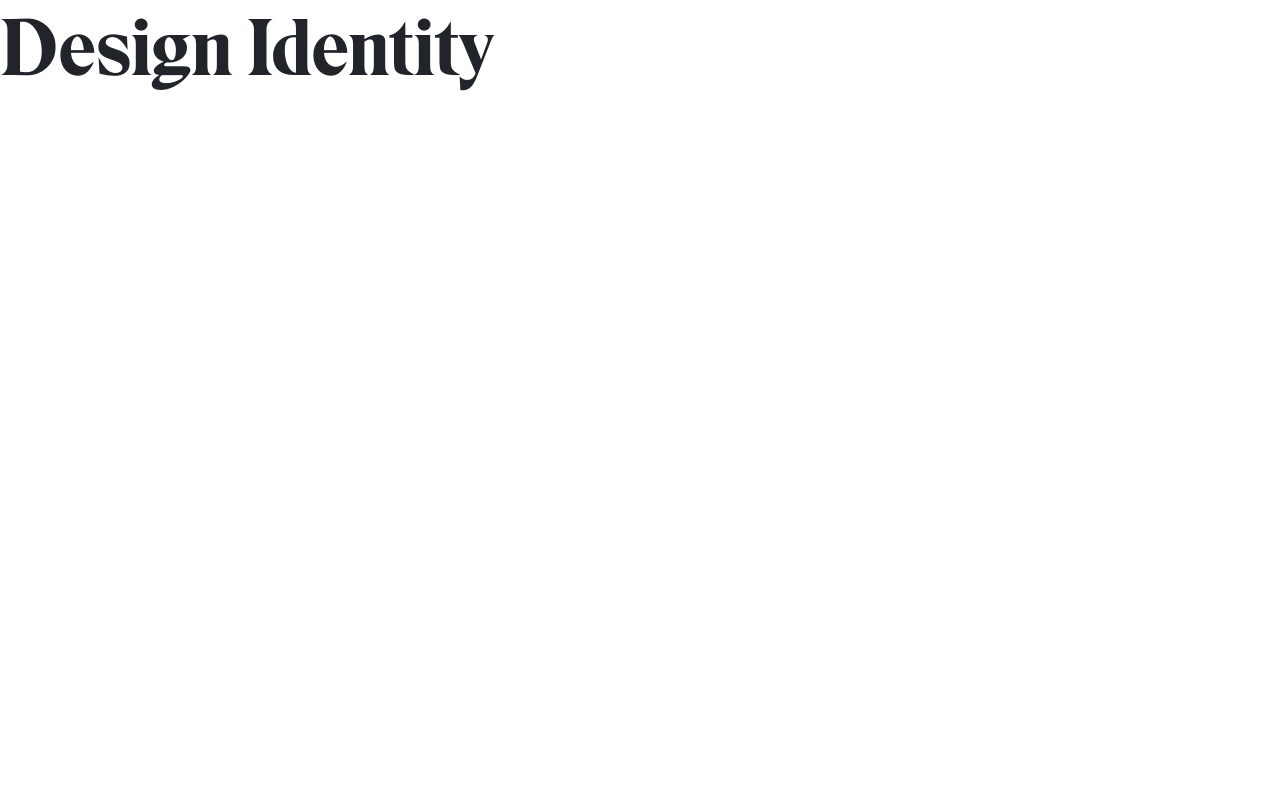
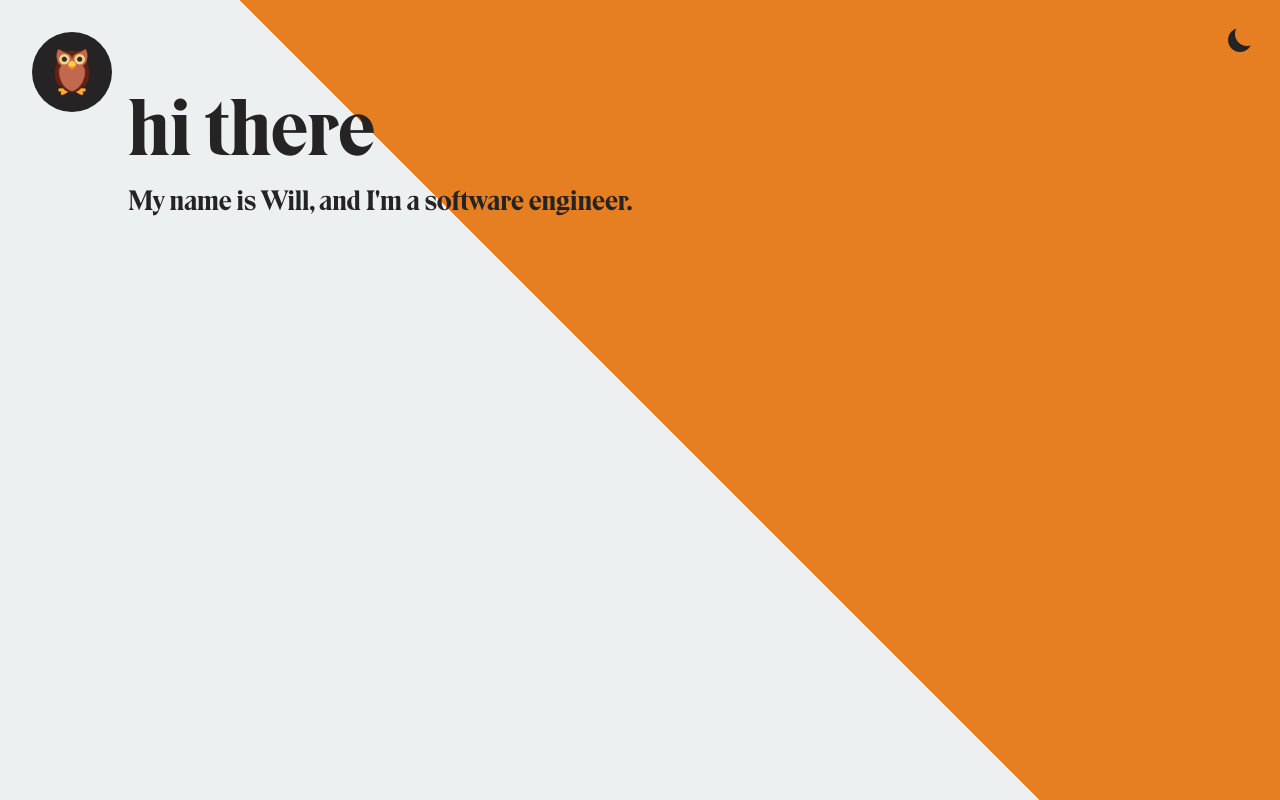
Before and after one commit to wcarhart/willcarh.art, a website: page templates/home.html in a window 1280 px wide. Drawn offline with nearby package versions, Linux system fonts and the light colour scheme.

Commit message:
Working on homepage

```diff
--- a/style.css
+++ b/style.css
@@ -1,14 +1,122 @@
+/*uncomment this line for debugging*/
+/** {
+	outline: solid 0.25rem;
+}*/
+
+:root {
+	--background: #ecf0f1;
+	--detail: #bdc3c7;
+	--color: #e67e22;
+	--text: #252323;
+	--toggle: url(ico/dark-mode-toggle-light.png);
+}
+
+:root.dark-mode {
+	--background: #252323;
+	--detail: #34495e;
+	--color: #442c73;
+	--text: #ecf0f1;
+	--toggle: url(ico/dark-mode-toggle-dark.png);
+}
+
 @font-face {
-	font-family: 'EskellDisplayMedium';
+	font-family: 'EksellDisplayLarge';
 	font-style: normal;
 	font-weight: normal;
-	src: url(font/eksell_display_medium.otf) format("opentype");
+	src: url(font/eksell_display_large.otf) format('opentype');
+}
+@font-face {
+	font-family: 'EksellDisplayMedium';
+	font-style: normal;
+	font-weight: normal;
+	src: url(font/eksell_display_medium.otf) format('opentype');
+}
+@font-face {
+	font-family: 'EksellDisplaySmall';
+	font-style: normal;
+	font-weight: normal;
+	src: url(font/eksell_display_small.otf) format('opentype');
+}
+@font-face {
+	font-family: 'EksellDisplayStencil';
+	font-style: normal;
+	font-weight: normal;
+	src: url(font/eksell_display_stencil.otf) format('opentype');
+}
+
+html {
+	height: 100%;
 }
 
 body {
-	font-family: 'EskellDisplayMedium' !important;
+	font-family: 'EksellDisplayMedium' !important;
+	overflow-x: hidden;
+	height: 100%;
+	color: var(--text) !important;
+	background: linear-gradient(45deg, var(--background) 50%, var(--color) 50%);
 }
 
-h1 {
+#content-main {
+	position: absolute;
+	z-index: 20;
+	top: 10%;
+	left: 10%;
+	bottom: 10%;
+	right: 10%;
+	/*background-color: var(--detail) !important;*/
+}
+
+#content-main h1 {
 	font-size: 5rem !important;
 }
+
+#logo {
+	position: absolute;
+	top: 0rem;
+	left: 0rem;
+	width: 3rem;
+	height: 3rem;
+	margin-top: 1rem;
+	margin-left: 1rem;
+}
+
+#logo-container {
+	position: absolute;
+	top: 0rem;
+	left: 0rem;
+	width: 5rem;
+	height: 5rem;
+	padding: 0rem;
+	margin-top: 2rem;
+	margin-left: 2rem;
+	background-color: var(--text);
+	border-radius: 2.5rem;
+}
+
+#dark-mode-toggle-container {
+	position: absolute;
+	top: 0rem;
+	right: 0rem;
+	z-index: 25;
+	background-color: transparent;
+	margin-top: 1rem;
+	margin-right: 1rem;
+}
+
+#dark-mode-toggle {
+	background-image: var(--toggle);
+	background-color: transparent;
+	background-repeat: no-repeat;
+	background-position: 50% 50%;
+	height: 3rem;
+	width: 3rem;
+	border: none;
+}
+
+#dark-mode-toggle:focus {
+	outline: 0;
+}
+
+/*h1 {
+	font-size: 5rem !important;
+}*/
--- a/templates/home.html
+++ b/templates/home.html
@@ -26,26 +26,91 @@
 		<script src="https://cdn.jsdelivr.net/npm/bootstrap@4.5.3/dist/js/bootstrap.bundle.min.js" integrity="sha384-ho+j7jyWK8fNQe+A12Hb8AhRq26LrZ/JpcUGGOn+Y7RsweNrtN/tE3MoK7ZeZDyx" crossorigin="anonymous"></script>
 
 		<!-- icons -->
-		<link rel="apple-touch-icon" sizes="180x180" href="ico/apple-touch-icon.png">
+		<!-- <link rel="apple-touch-icon" sizes="180x180" href="ico/apple-touch-icon.png">
         <link rel="icon" type="image/png" sizes="32x32" href="ico/favicon-32x32.png">
         <link rel="icon" type="image/png" sizes="16x16" href="ico/favicon-16x16.png">
-        <link rel="manifest" href="ico/site.webmanifest">
+        <link rel="manifest" href="ico/site.webmanifest"> -->
 
 		<!-- animate.css -->
 		<link rel="stylesheet" href="https://cdnjs.cloudflare.com/ajax/libs/animate.css/4.1.1/animate.min.css"/>
+	</head>
+	<body>
+		<div id="content-main">
+			<h1>hi there</h1>
+			<h3>My name is Will, and I'm <span id="tagline"></span></h3>
+		</div>
+		<div id="logo-container">
+			<div class="circle">
+				<a href="https://willcarh.art">
+					<img id="logo" alt="willcarh.art logo" src="../ico/android-chrome-512x512.png">
+				</a>
+			</div>
+		</div>
+		<div id="dark-mode-toggle-container">
+			<button id="dark-mode-toggle"></button>
+		</div>
+		<div id="background-main"></div>
+
+		<!-- toggle dark/light mode -->
+		<script>
+			$(document).ready(async () => {
+				$('#dark-mode-toggle').click(async () => {
+					$('html').toggleClass('dark-mode')
+				})
+			})
+		</script>
+
+		<!-- update tagline -->
+		<script>
+			const typeText = async (id, text) => {
+				let typedText = ''
+				while (text.length !== typedText.length) {
+					$(id).text(typedText)
+					await new Promise(res => setTimeout(res, 100))
+					typedText += text[typedText.length]
+				}
+			}
+			const untypeText = async (id, text) => {
+				let typedText = text
+				while (typedText.length > 0) {
+					$(id).text(typedText)
+					await new Promise(res => setTimeout(res, 100))
+					typedText = typedText.substring(0, typedText.length - 1)
+				}
+			}
+			const taglines = [
+				'a software engineer. ',
+				'a bash addict. ',
+				'a ukulele aficionado. ',
+				'an internet denizen. ',
+				'a solver of problems. ',
+				'a rubix cube fan. ',
+				'an outdoorsman. ',
+				'a lover of cats and dogs. ',
+				'a sucker for a good sunrise. ',
+				'a passionate feminist. ',
+				'a lifelong learner. ',
+				'an adventurous cook and eater. ',
+				'a budding woodworker. '
+			]
+			$(document).ready(async () => {
+				let index = 0
+				do {
+					await typeText('#tagline', taglines[index])
+					await new Promise(res => setTimeout(res, 3*1000));
+					await untypeText('#tagline', taglines[index])
+					index += 1
+					index = index % taglines.length
+				} while (true)
+			})
+		</script>
 
 		<!-- dynamically update year -->
 		<script>
-			let year = new Date().getFullYear();
-			$(document).ready(function() {
-				$('#year').text(year);
-			});
+			const year = new Date().getFullYear();
+			$(document).ready(async () => {
+				$('#year').text(year)
+			})
 		</script>
-	</head>
-	<body>
-		<!-- <div class="container-fluid main-wrapper"> -->
-		<div>
-			<h1>Design Identity</h1>
-		</div>
 	</body>
 </html>
```
Also changed, not shown: ico/dark-mode-toggle-dark.png (added), ico/dark-mode-toggle-light.png (added).
